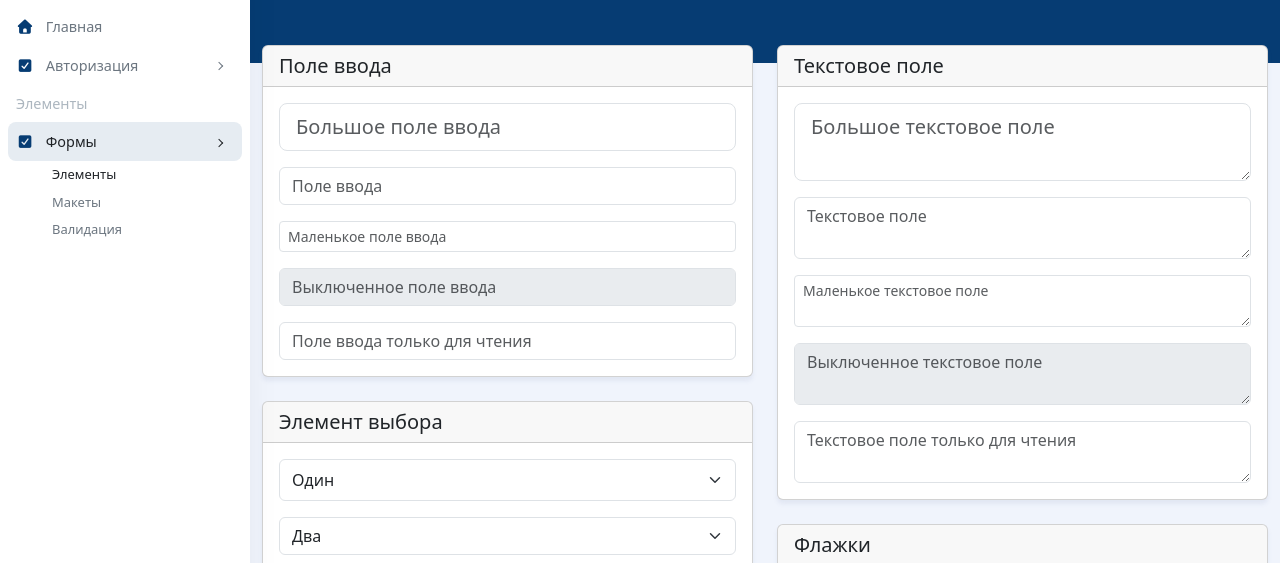
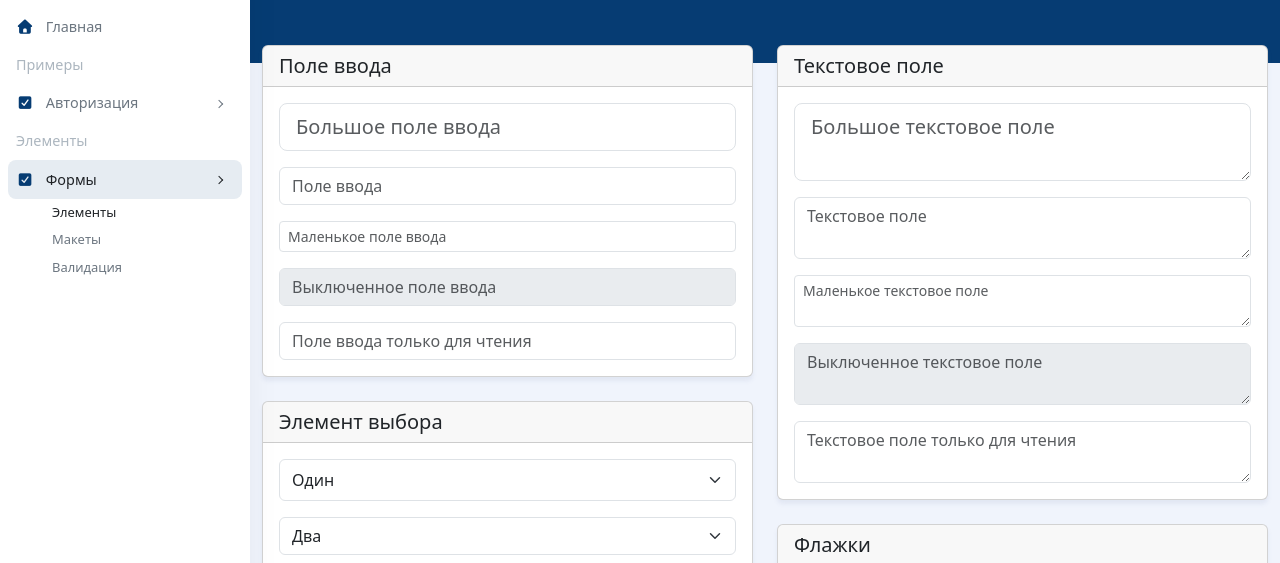
Before and after one commit to SSergey-Kolesnikov/SimpleAdminPanel, a plain HTML site: page pages/forms/elements.html in a window 1280 px wide. Shown: the part 201-764 px from the top of the page. Drawn offline with nearby package versions, Linux system fonts and the light colour scheme.

Commit message:
Added a second heading to the side navigation bar

```diff
--- a/pages/forms/elements.html
+++ b/pages/forms/elements.html
@@ -32,6 +32,7 @@
                         <span class="align-middle">Главная</span>
                     </a>
                 </li>
+                <li class="sidebar-header">Примеры</li>
                 <li class="sidebar-item">
                     <a class="sidebar-link collapsed" data-bs-target="#itemAuth" data-bs-toggle="collapse" aria-expanded="false" role="button">
                         <i class="align-middle me-2 fas fa-square-check"></i>
```
Also changed, not shown: pages/forms/layouts.html (+1 -0 lines), pages/forms/validation.html (+1 -0 lines), pages/index.html (+1 -0 lines).
